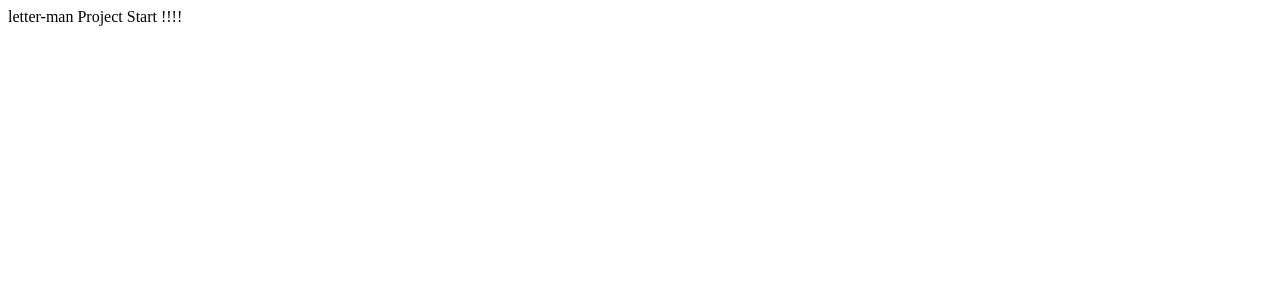
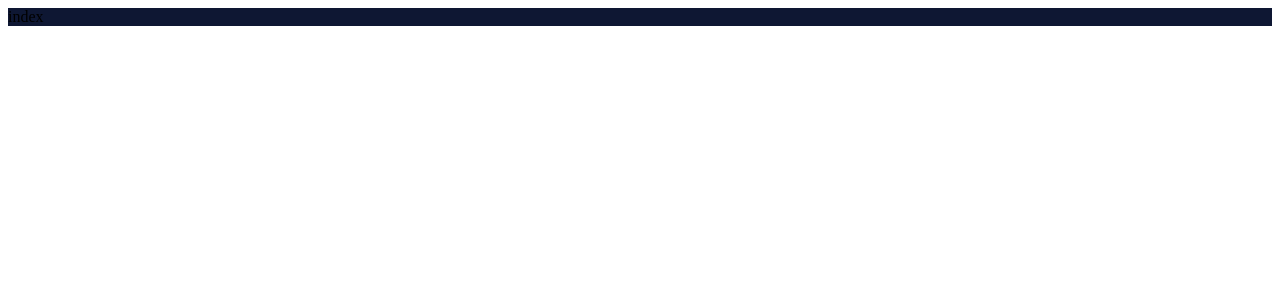
Before and after one commit to 2022-SN-AI-Pre-Internship-Team-D/Frontend, a React (Create React App) app: page / in a window 1280 px wide. Shown: the top 300 px of the page. Built offline with nearby package versions, Linux system fonts and the light colour scheme.

Commit message:
chore : router setting

```diff
--- a/package.json
+++ b/package.json
@@ -9,6 +9,8 @@
     "@types/jest": "^27.5.2",
     "react": "^18.2.0",
     "react-dom": "^18.2.0",
+    "react-router": "^6.3.0",
+    "react-router-dom": "^6.3.0",
     "react-scripts": "5.0.1",
     "typescript": "^4.8.2",
     "web-vitals": "^2.1.4"
--- a/src/App.tsx
+++ b/src/App.tsx
@@ -1,10 +1,14 @@
 import 'tailwindcss/tailwind.css';
+import { BrowserRouter as Router, Route, Routes } from 'react-router-dom';
+import Test from 'page';
 
 function App() {
   return (
-    <div className="flex justify-center">
-      <span className="text-xl text-blue-700">letter-man Project Start !!!!</span>
-    </div>
+    <Router>
+      <Routes>
+        <Route path="/" element={<Test />} />
+      </Routes>
+    </Router>
   );
 }
 
--- a/src/page/index.tsx
+++ b/src/page/index.tsx
@@ -1,11 +1,12 @@
 import 'tailwindcss/tailwind.css';
+import ColorSystem from 'utils/ColorSystem';
 
-function test() {
+function Test() {
   return (
-    <div className="flex justify-center">
+    <div className="flex justify-center" style={{ backgroundColor: ColorSystem.MainColor.Primary }}>
       <span className="text-xl text-blue-700">index</span>
     </div>
   );
 }
 
-export default test;
+export default Test;
--- /dev/null
+++ b/src/utils/ColorSystem.tsx
@@ -0,0 +1,17 @@
+const ColorSystem = {
+  MainColor: {
+    Primary: '#0E1733',
+    Hover: '#0A9471',
+    Secondary: '#81DE66',
+    tertiary: '#11DF88',
+  },
+  SubColor: {
+    Primary: '#ECF0FF',
+  },
+
+  PointGradient: {
+    Primary: 'linear-gradient(276.64deg, #FF1CA4 0%, #DF1CFF 100%)',
+  },
+};
+
+export default ColorSystem;
```
Also changed, not shown: src/index.tsx (+3 -5 lines), .eslintrc.js, 1 other file (tests, documents, lock files or other folders).
